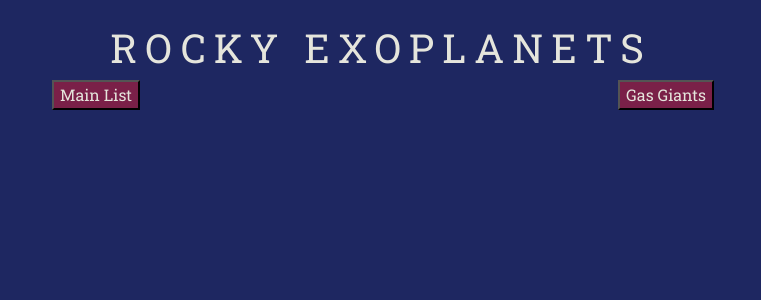
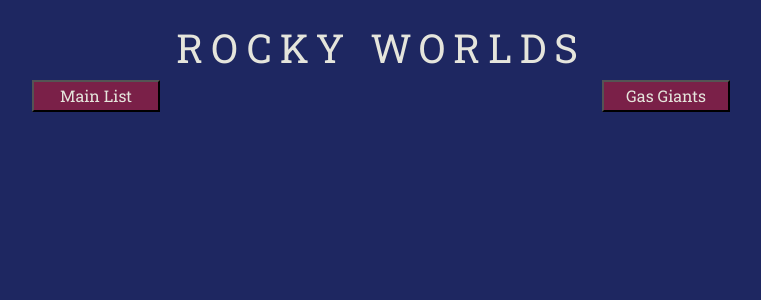
Before and after one commit to Astig-1982/The-Exoplanet-Project, a Flask app: page /rocky_planets in a window 1280 px wide. Shown: the part 56-356 px from the top of the page, without its empty margins (259-1020 px from the left). Run offline with Flask 2, Linux system fonts and the light colour scheme; data that the repository does not hold is empty; some libraries are stand-ins or nearby versions; some web fonts are replaced.

```diff
--- a/templates/rocky_planets.html
+++ b/templates/rocky_planets.html
@@ -3,16 +3,17 @@
 <div style="margin-top:5rem" class="container">
 	<div class="row">
 		<div style="text-align:center" class="col-12">
-			<h1 class="title_exoplanet_page">rocky exoplanets</h1>
+			<h1 class="title_exoplanet_page">rocky worlds</h1>
 		</div>
 	</div>
 	<div class="row">
 		<div class="col-6 main_action_buttons">
-			<a href="{{ url_for('exoplanets_display') }}"><button class="buttons">main list</button></a>
+			<a
+				href="{{ url_for('exoplanets_display') }}"><button style="font-size:100%" class="exoplanets_display_buttons buttons">main list</button></a>
 		</div>
 		<div class="col-6 main_action_buttons">
 			<a href="{{ url_for('gas_giants_planets') }}">
-				<button class="buttons">Gas Giants</button>
+				<button style="font-size:100%" class="exoplanets_display_buttons buttons">gas giants</button>
 			</a>
 		</div>
 	</div>
```
Also changed, not shown: templates/gas_giants_planets.html (+3 -4 lines).
